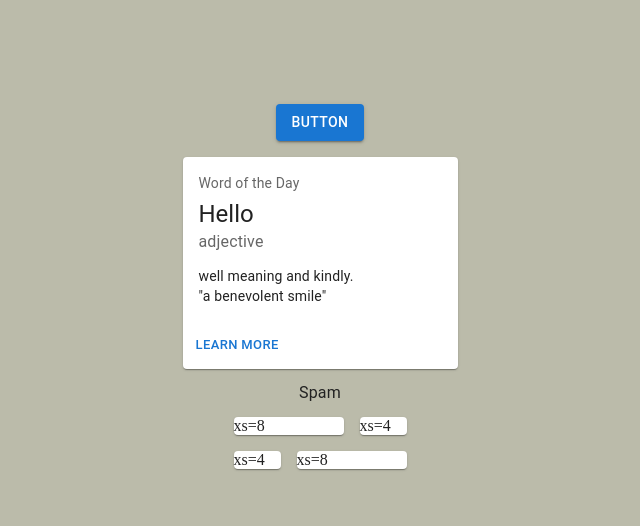
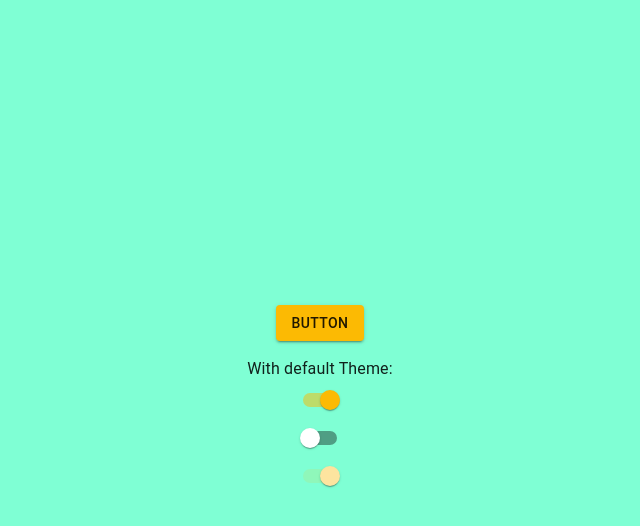
Before and after one commit to waustin/next-ui-testing, a Next.js app: page / in a window 1280 px wide. Shown: the top 526 px of the page, without its empty margins (320-960 px from the left). Built offline with nearby package versions, Linux system fonts and the light colour scheme.

Commit message:
add theme

```diff
--- a/src/pages/_app.tsx
+++ b/src/pages/_app.tsx
@@ -1,6 +1,17 @@
 import '@/styles/globals.css'
+import { ThemeProvider } from "@mui/material";
+import { theme } from "../styles/theme";
+
 import type { AppProps } from 'next/app'
+import CssBaseline from "@mui/material/CssBaseline";
 
 export default function App({ Component, pageProps }: AppProps) {
-  return <Component {...pageProps} />
+  return (
+    <>
+      <ThemeProvider theme={theme}>
+        <CssBaseline />
+        <Component {...pageProps} />
+      </ThemeProvider>
+    </>
+  );
 }
--- a/src/pages/index.tsx
+++ b/src/pages/index.tsx
@@ -3,23 +3,11 @@
 import { Inter } from '@next/font/google'
 import styles from '@/styles/Home.module.css'
 import { Button } from '@mui/material'
-import Box from "@mui/material/Box";
-import Card from "@mui/material/Card";
-import CardActions from "@mui/material/CardActions";
-import CardContent from "@mui/material/CardContent";
-import Typography from "@mui/material/Typography";
-
-import List from "@mui/material/List";
-import ListItem from "@mui/material/ListItem";
-import ListItemButton from "@mui/material/ListItemButton";
-import ListItemIcon from "@mui/material/ListItemIcon";
-import ListItemText from "@mui/material/ListItemText";
-
-import Paper from "@mui/material/Paper";
-import Grid from "@mui/material/Grid";
+import { Switch } from '@mui/material'
 
 const inter = Inter({ subsets: ['latin'] })
 
+const label = { inputProps: { "aria-label": "Switch demo" } };
 
 export default function Home() {
   return (
@@ -30,57 +18,18 @@
         <meta name="viewport" content="width=device-width, initial-scale=1" />
         <link rel="icon" href="/favicon.ico" />
       </Head>
-      <main className={styles.main}>
+
+      <main className={styles.container}>
         <Button sx={{ marginBottom: 2 }} variant="contained">
           Button
         </Button>
 
-        <Card sx={{ minWidth: 275 }}>
-          <CardContent>
-            <Typography
-              sx={{ fontSize: 14 }}
-              color="text.secondary"
-              gutterBottom
-            >
-              Word of the Day
-            </Typography>
-            <Typography variant="h5" component="div">
-              Hello
-            </Typography>
-            <Typography sx={{ mb: 1.5 }} color="text.secondary">
-              adjective
-            </Typography>
-            <Typography variant="body2">
-              well meaning and kindly.
-              <br />
-              {'"a benevolent smile"'}
-            </Typography>
-          </CardContent>
-          <CardActions>
-            <Button size="small">Learn More</Button>
-          </CardActions>
-        </Card>
-
-        <ListItemButton component="a" href="#simple-list">
-          <ListItemText primary="Spam" />
-        </ListItemButton>
-
-        <Box sx={{ flexGrow: 1 }}>
-          <Grid container spacing={2}>
-            <Grid item xs={8}>
-              <Paper>xs=8</Paper>
-            </Grid>
-            <Grid item xs={4}>
-              <Paper>xs=4</Paper>
-            </Grid>
-            <Grid item xs={4}>
-              <Paper>xs=4</Paper>
-            </Grid>
-            <Grid item xs={8}>
-              <Paper>xs=8</Paper>
-            </Grid>
-          </Grid>
-        </Box>
+        <div>
+          <span>With default Theme:</span>
+        </div>
+        <Switch {...label} defaultChecked />
+        <Switch {...label} />
+        <Switch {...label} disabled defaultChecked />
       </main>
     </>
   );
--- a/src/styles/Home.module.css
+++ b/src/styles/Home.module.css
@@ -1,7 +1,9 @@
-.main {
-  display: flex;
-  flex-direction: column;
-  justify-content: flex-start;
-  align-items: center;
-  padding: 6rem;
+.container {
+ padding: 4rem 8vw;
+ display: flex;
+ flex-direction: column;
+ justify-content: center;
+ align-items: center;
+ height: 100vh;
+ background-color: aquamarine;
 }
--- /dev/null
+++ b/src/styles/theme.js
@@ -0,0 +1,9 @@
+import { createTheme } from "@mui/material/styles";
+
+export const theme = createTheme({
+  palette: {
+    primary: {
+      main: "#fcba03",
+    },
+  },
+});
```
